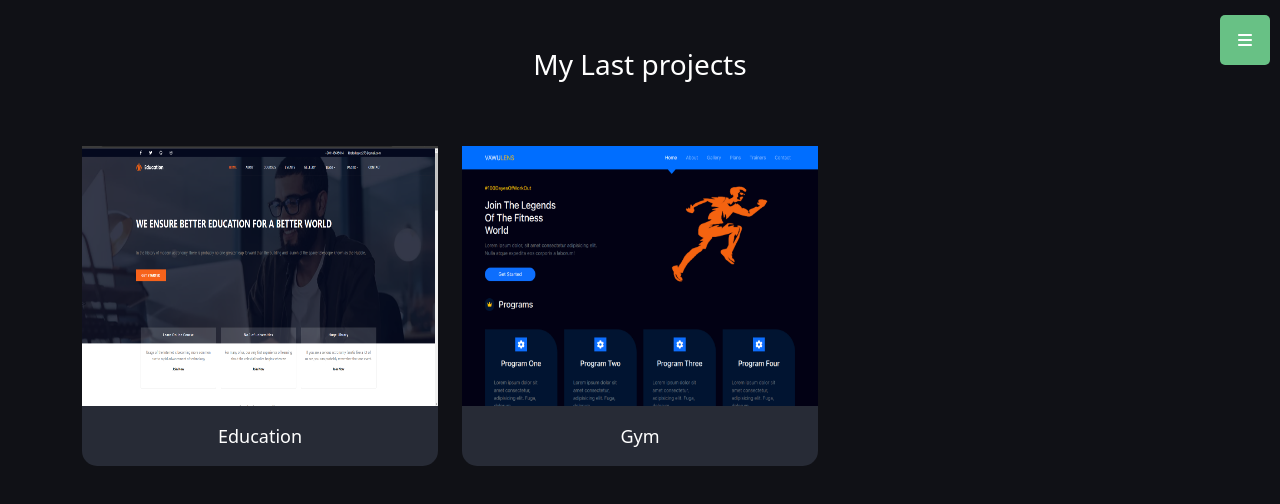
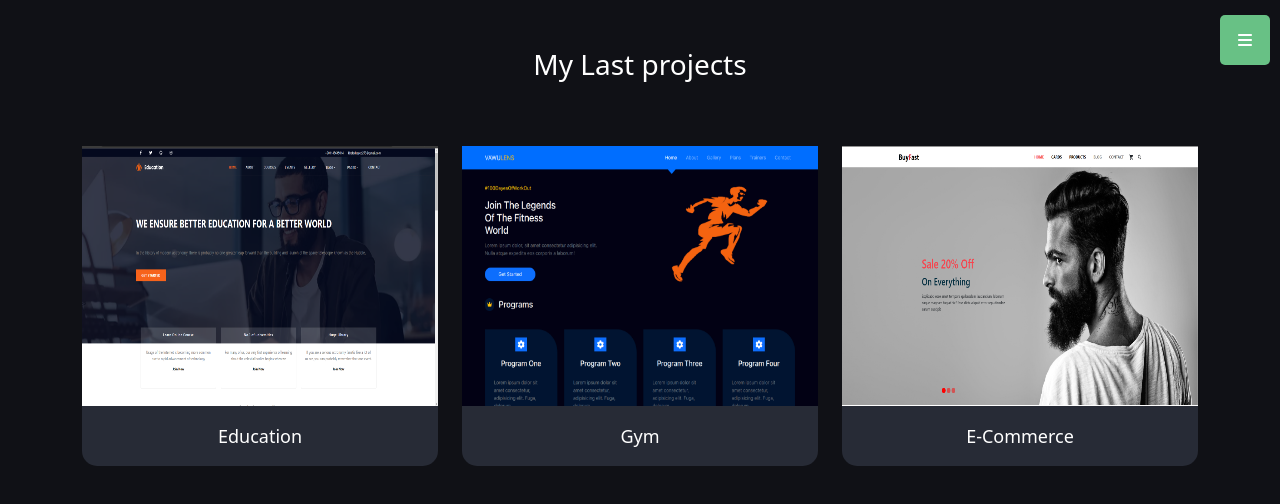
Before and after one commit to khaledsayed273/My-wesite, a React (Create React App) app: page /portfolio in a window 1280 px wide. Shown: the top 504 px of the page. Built offline with nearby package versions, Linux system fonts and the light colour scheme.

Commit message:
New Update

```diff
--- a/src/components/Portfolio/Portfolio.jsx
+++ b/src/components/Portfolio/Portfolio.jsx
@@ -3,6 +3,7 @@ import style from "./portfolio.module.css"
 
 import img1 from "../../imeges/2.png"
 import img2 from "../../imeges/3.png"
+import img3 from "../../imeges/4.png"
 
 function Portfolio() {
 
@@ -19,6 +20,12 @@ function Portfolio() {
             img: img2,
             p: "Gym",
             link: "https://react-project-2-seven.vercel.app/"
+        },
+        {
+            id: 3,
+            img: img3,
+            p: "E-Commerce",
+            link: "https://buy-fast-mocha.vercel.app/"
         },
 
     ]
```
Also changed, not shown: src/imeges/4.png (added).
